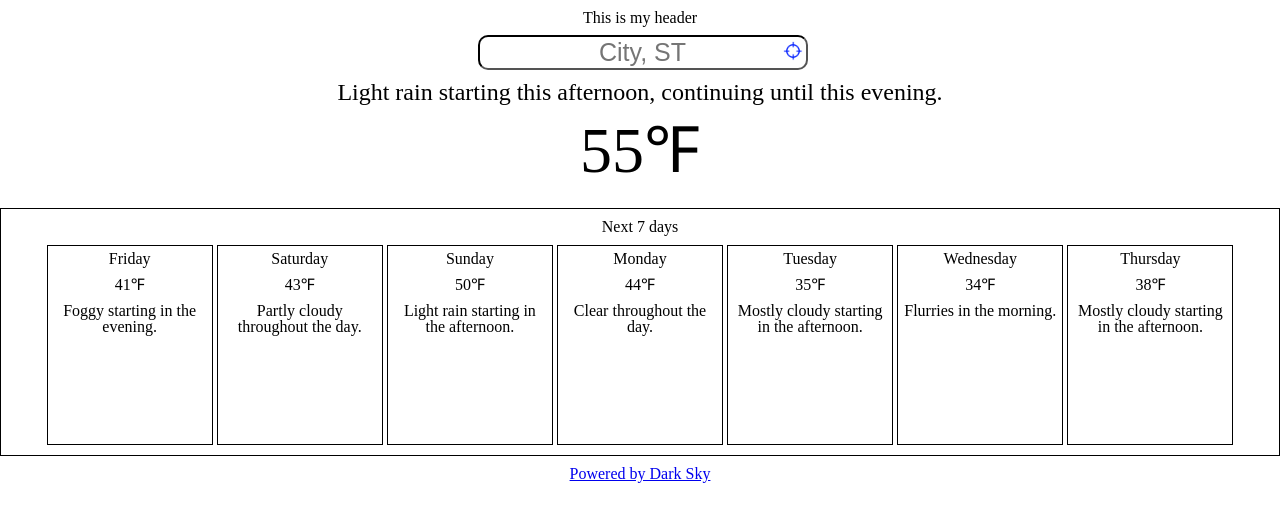
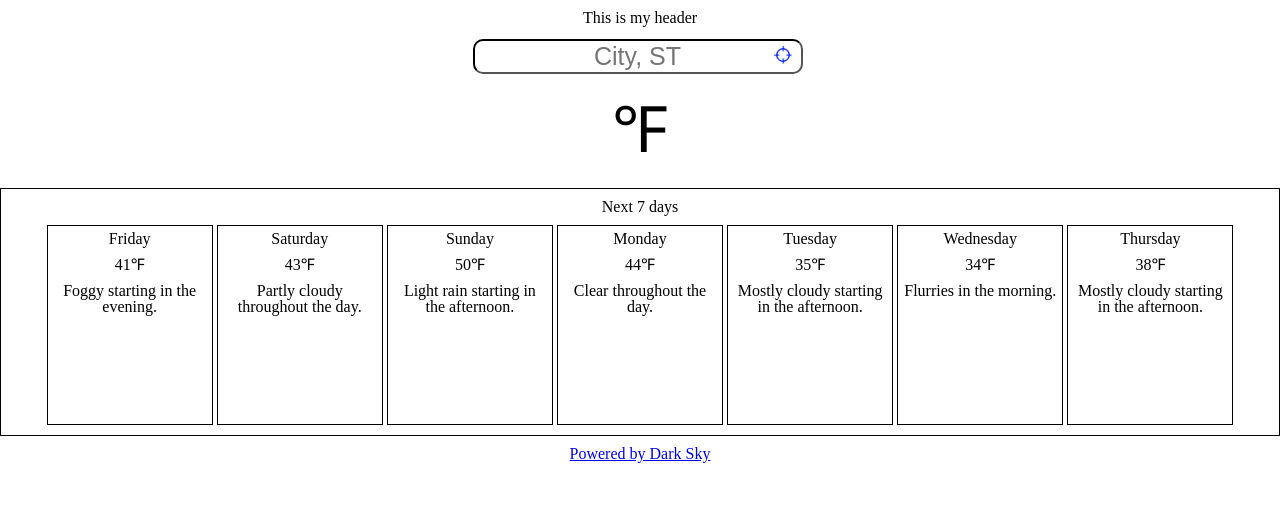
Before and after one commit to donovanCarreno/weatherApp, a React app: page / in a window 1280 px wide. Shown: the top 522 px of the page. Built offline with nearby package versions, Linux system fonts and the light colour scheme; no server answers.

Commit message:
update current location styling

```diff
--- a/public/styles.css
+++ b/public/styles.css
@@ -8,8 +8,12 @@ header {
 }
 
 img {
+  cursor: pointer;
   height: 20px;
-  margin-left: -25px;
+  margin-left: -45px;
+  margin-bottom: -10px;
+  padding: 10px 15px;
+  z-index: 1000;
 }
 
 input {
--- a/src/components/App.jsx
+++ b/src/components/App.jsx
@@ -15,8 +15,8 @@ class App extends React.Component {
       address: '',
       data: mockData,
       icon: 'http://bit.ly/1NlhgeK',
-      summary: mockData.hourly.summary,
-      temp: 55
+      summary: '',
+      temp: null
     }
   }
 
@@ -81,7 +81,6 @@ class App extends React.Component {
           <form onSubmit={this.handleSubmit}>
             <input onChange={this.handleChange} ref="input" type='text' placeholder='City, ST'/>
             <img src="/gps.png" onClick={this.currentLocation} />
-            {/* <input type='submit' value='Submit' hidden/> */}
           </form>
           <div className="today">
             <p className="summary">{this.state.summary}</p>
```
